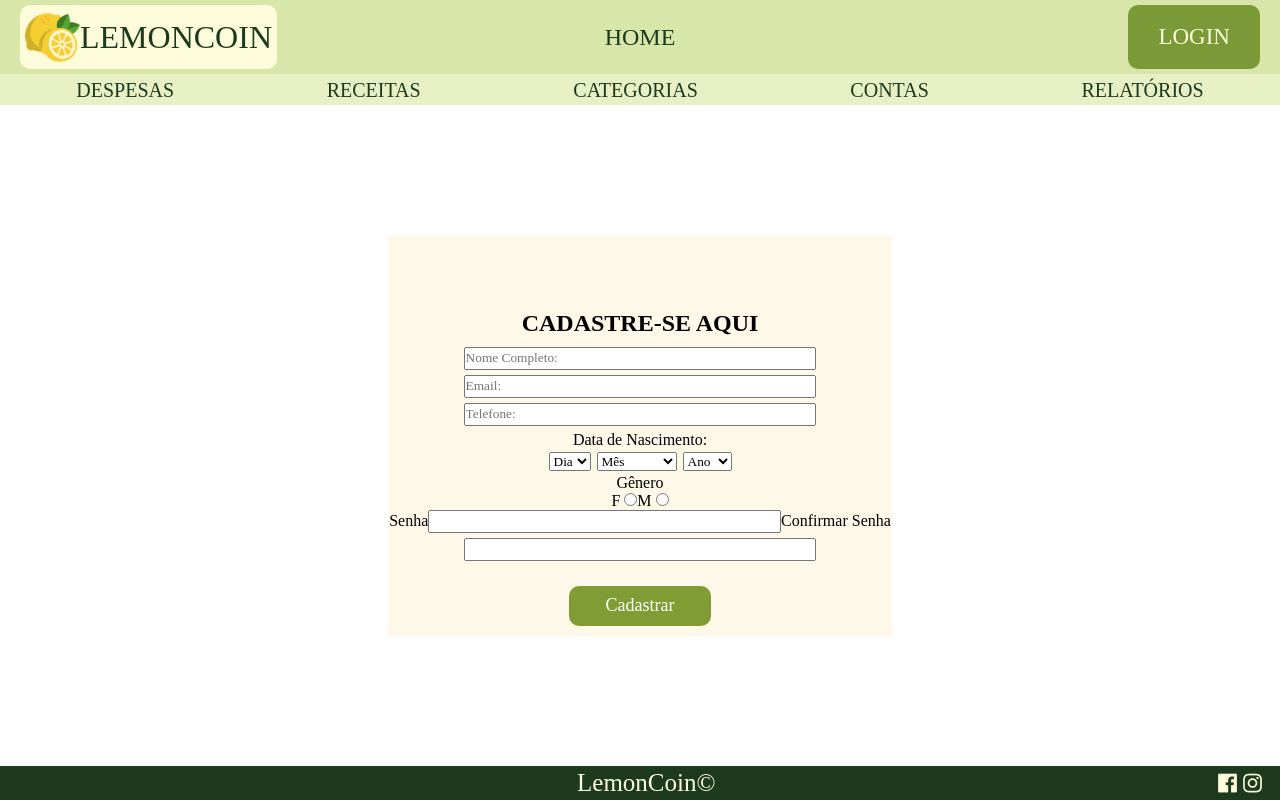
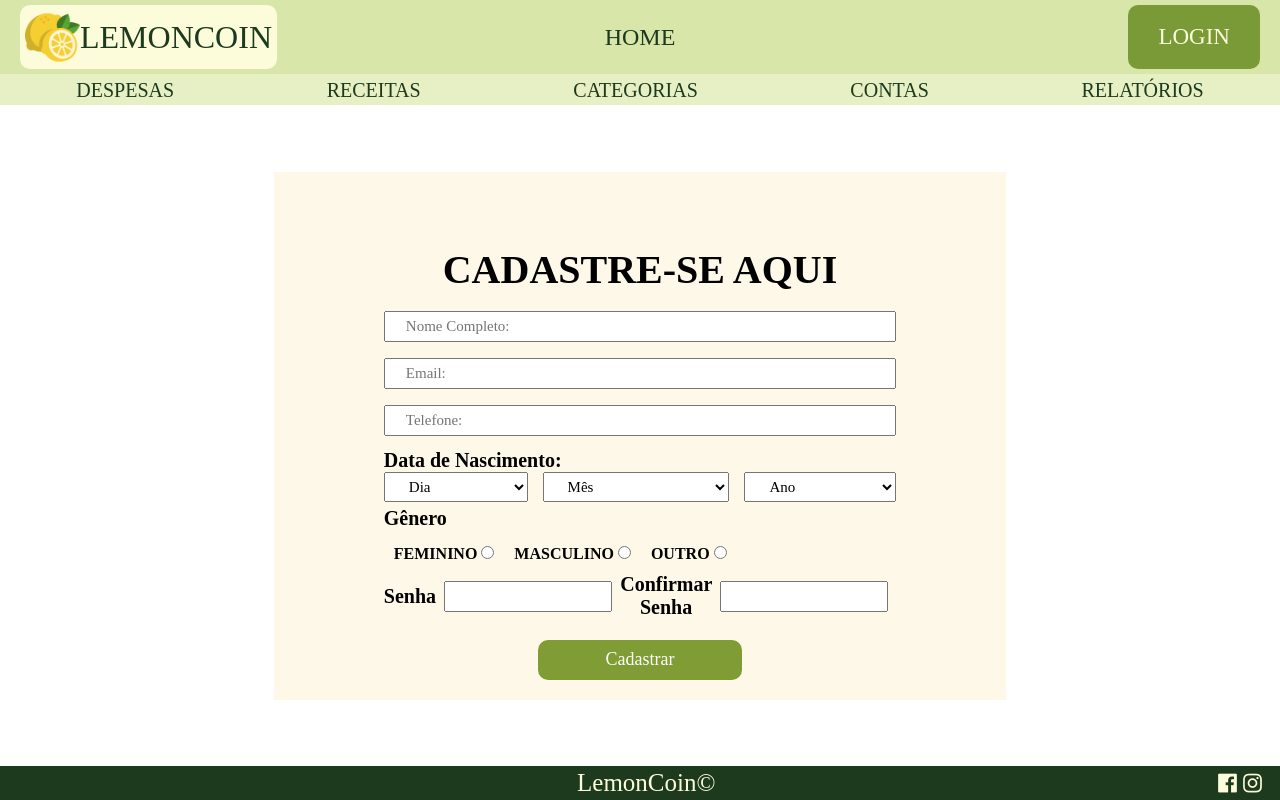
Before and after one commit to IntiGenovez/LemonCoin, a React (Vite) app in the folder frontend/: page /cadastro in a window 1280 px wide. Built offline with nearby package versions, Linux system fonts and the light colour scheme.

Commit message:
Adcionei o que o hebert fez quarta

```diff
--- a/frontend/src/estilos/Cadastro.module.css
+++ b/frontend/src/estilos/Cadastro.module.css
@@ -4,31 +4,77 @@
     margin: auto;
     padding-top: 5%;
     /* width: 350px; */
-    height: 400px;
-
 }
 
 .formulario h1 {
     margin: 10px;
-    font-size: 1.5em;
+    font-size: 40px;
     /* border: red solid 1px; */
 }
 
 .formulario h2 {
-    font-size: 1.2em;
+    font-size: 20px;
+    margin: 7px 0px 10px;
+    display: flex;
+    align-items: center;
+    margin: auto;
+    width: 70%;
+    margin-top: 5px;
+}
+.formulario h3 {
+    font-size: 20px;
+    margin: 7px 0px 10px;
+    margin-right: 350px;
 }
 
 .formulario a {
+    display: flex;
     margin: 5px;
     color: var(--background-botoes);
     text-decoration: underline;
 }
 
+.inputSelect {
+    width: 70%;
+    display: flex;
+    justify-content: center;
+    margin: auto;
+    gap: 15px;
+}
+
+.inputSelect > * {
+    font-size: 15px;
+    padding: 5px 20px;
+    flex-grow: 1;
+    margin: 0;
+
+}
+
+.formulario select{
+    /* width: 70%;
+    font-size: 15px;
+    padding: 5px 20px;
+    margin-bottom: 5px;
+    margin: 8px; */
+}
+
 .formulario input[type="text"]{
     /* border: solid red 1px; */
     width: 70%;
-    height: 23px;
+    font-size: 15px;
+    padding: 5px 20px;
     margin-bottom: 5px;
+    margin: 8px;
+}
+
+.formulario input[type="password"]{
+    /* border: solid red 1px; */
+    width: 70%;
+    font-size: 15px;
+    padding: 5px 4px;
+    margin-bottom: 5px;
+    margin: 8px;
+
 }
 
 .formulario button{
@@ -43,7 +89,38 @@
     border-radius: 10px;
 }
 
-.formulario select {
-    /* border: solid red 1px; */
-    margin: 3px;
+.margin{
+    margin: 10px;
 }
+
+.genero{
+    display: flex;
+    align-items: center;
+    margin: auto;
+    width: 70%;
+    margin-top: 5px;
+}
+
+.tamanho{
+    margin-top: 5px;
+}
+
+.divSenha{
+    font-size: 20px;
+    display: flex;
+    align-items: center;
+    margin: auto;
+    width: 70%;
+
+}
+
+.divSenha span {
+    font-weight: 700;
+}
+.tituloSenha{
+    font-size: 20px;
+    display: flex;
+    align-items: center;
+    margin: auto;
+    width: 7%;
+}
--- a/frontend/src/telas/Cadastro.jsx
+++ b/frontend/src/telas/Cadastro.jsx
@@ -1,9 +1,9 @@
 import { useState } from 'react';
 import InputDia from '../componentes/InputDia';
+import InputAno from '../componentes/InputAno';
 import InputMes from '../componentes/InputMes';
-import InputAno from '../componentes/InputAno'
 
-import Styles from "../estilos/Cadastro.module.css"
+import styles from "../estilos/Cadastro.module.css"
 
 export default function Cadastro(){
     const [nome, setNome] = useState('')
@@ -15,32 +15,35 @@ export default function Cadastro(){
     }
 
     return (
-        <form className={Styles.formulario}>
+        <form className={styles.formulario}>
             <h1>CADASTRE-SE AQUI</h1>
             <input type="text" value={ nome } placeholder='Nome Completo: ' onChange={ e => tratarInput(setNome, e) } />
             <input type="text" value={ email } placeholder='Email: ' onChange={ e => tratarInput(setEmail, e) } />
             <input type="text" value={ telefone } placeholder='Telefone: ' onChange={ e => tratarInput(setTelefone, e) }/>
-            <br />
 
             <div>
-                <span>Data de Nascimento: </span>
-                <br />
-                <InputDia />
-                <InputMes />
-                <InputAno />
+                <h2>Data de Nascimento: </h2>
+                <div className={styles.inputSelect}>
+                    <InputDia />
 
+                    <InputMes />
+
+                    <InputAno />
+                </div>
             </div>
             <div>
-                <span>Gênero</span>
-                <br />
-                <span>F <input type='radio' name='Genero' id='GeneroM'></input></span>
-                <span>M <input type='radio' name='Genero' id='GeneroF'></input></span>
-                <br />
-                <div>
+                <h2>Gênero</h2>
+                <div className={styles.genero}>
+                    <span className={styles.margin} style={{fontWeight: '600'}}>FEMININO <input type='radio' name='Genero' id='GeneroM'></input></span>
+                    <span className={styles.margin} style={{fontWeight: '600'}}>MASCULINO <input type='radio' name='Genero' id='GeneroF'></input></span>
+                    <span className={styles.margin} style={{fontWeight: '600'}}>OUTRO <input type='radio' name='Genero' id='GeneroF'></input></span>
+                </div>
+
+                <div className={styles.divSenha}>
                     <span>Senha</span>
-                    <input type="text" name="Senha" id="Senha" />
+                    <input type="password" name="Senha" id="Senha" />
                     <span>Confirmar Senha</span>
-                    <input type="text" name="Confirm-senha" id="Confirm-senha" />
+                    <input type="password" name="Confirm-senha" id="Confirm-senha" />
                 </div>
                 <button>Cadastrar</button>
 
```
